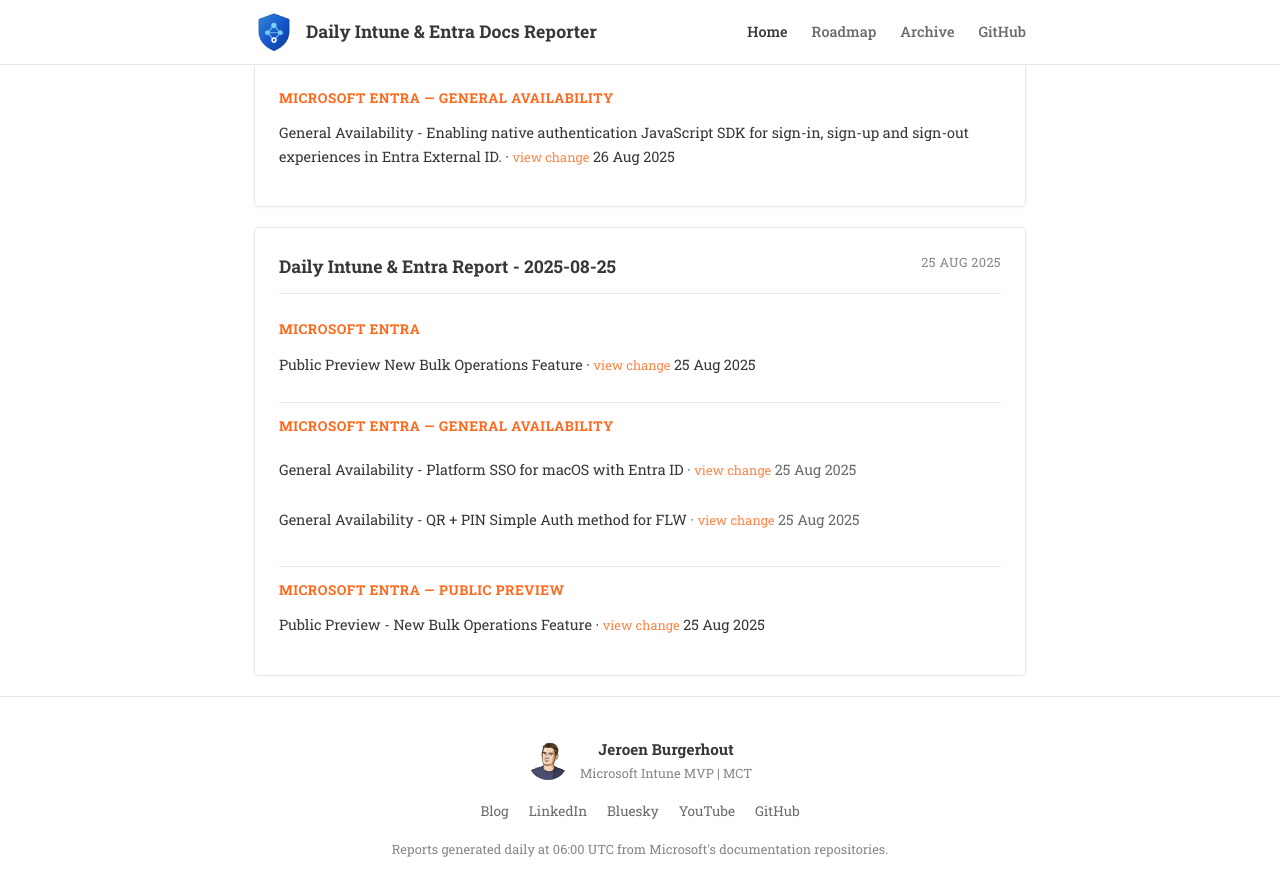
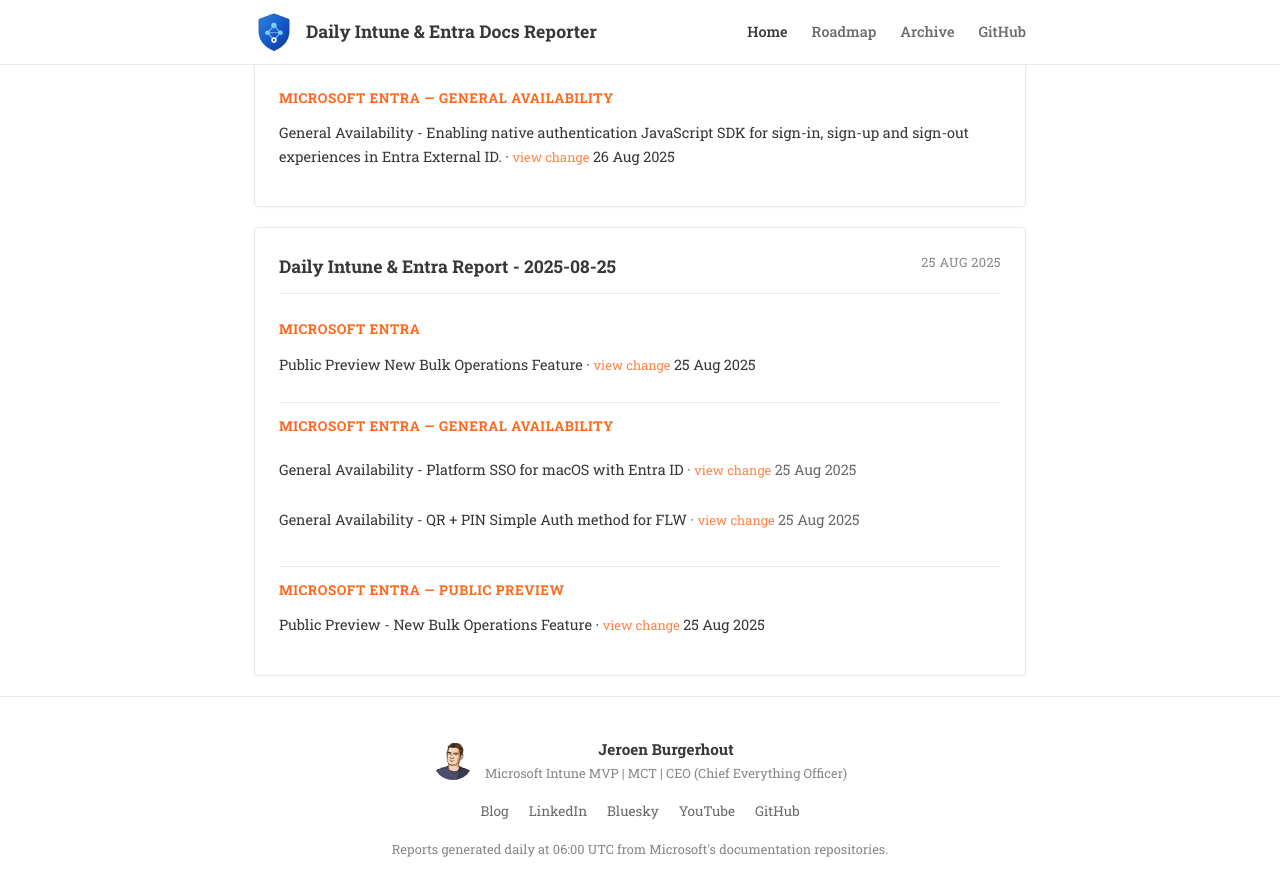
Before and after one commit to BurgerhoutJ/daily-intune-docs-reporter, a Jekyll site: the page built from site/index.html, in a window 1280 px wide and 900 px high, scrolled down 31481 px. Shown: the top 896 px of the window. Built offline with Jekyll 4.4.1, drawn with Linux system fonts in a browser that asks for light colours.

Commit message:
Update footer title

```diff
--- a/site/_layouts/default.html
+++ b/site/_layouts/default.html
@@ -42,7 +42,7 @@
         <img src="{{ '/assets/author.png' | relative_url }}" alt="Jeroen Burgerhout" class="footer-avatar">
         <div>
           <strong>Jeroen Burgerhout</strong>
-          <span>Microsoft Intune MVP | MCT</span>
+          <span>Microsoft Intune MVP | MCT | CEO (Chief Everything Officer)</span>
         </div>
       </div>
       <div class="footer-links">
```
